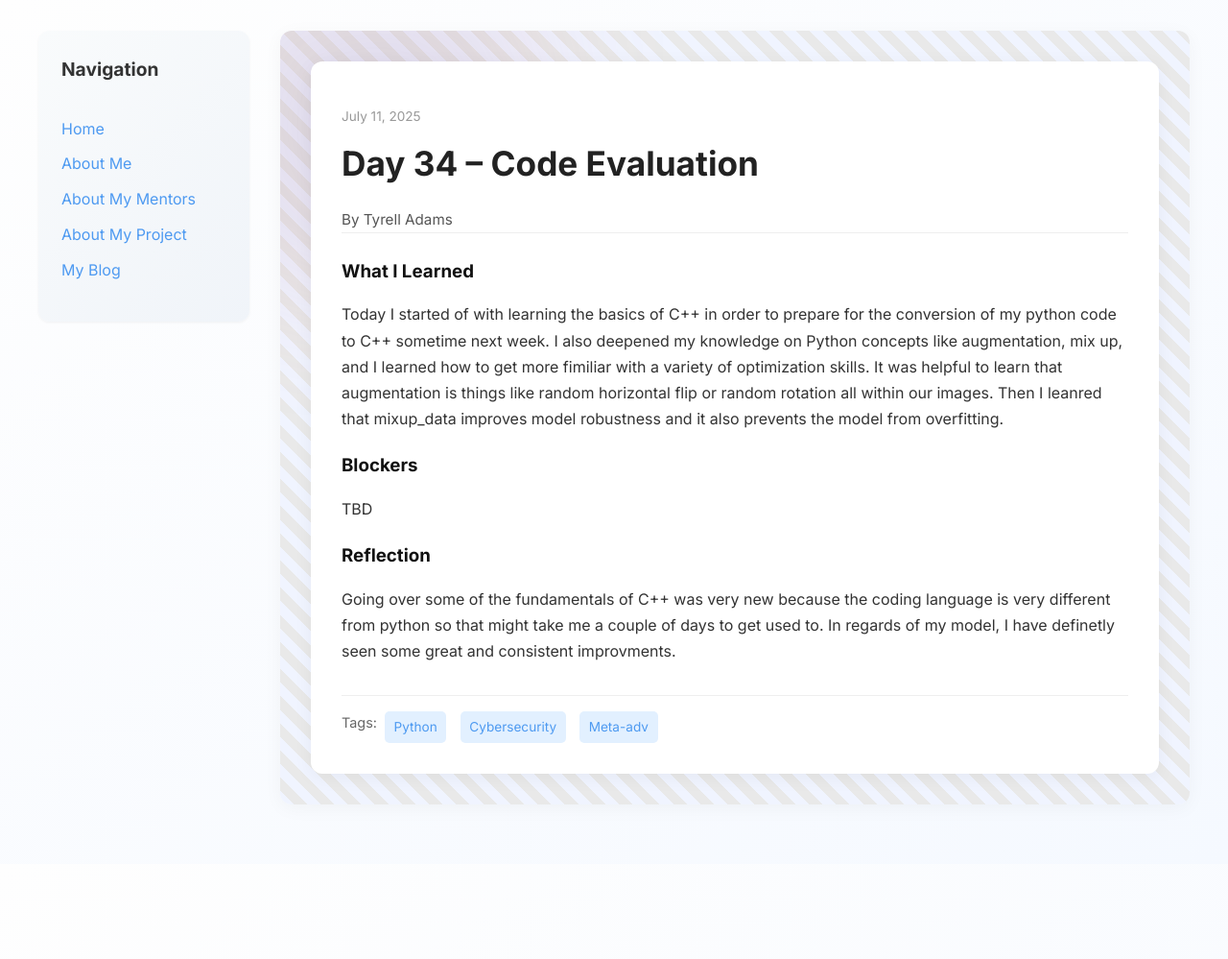
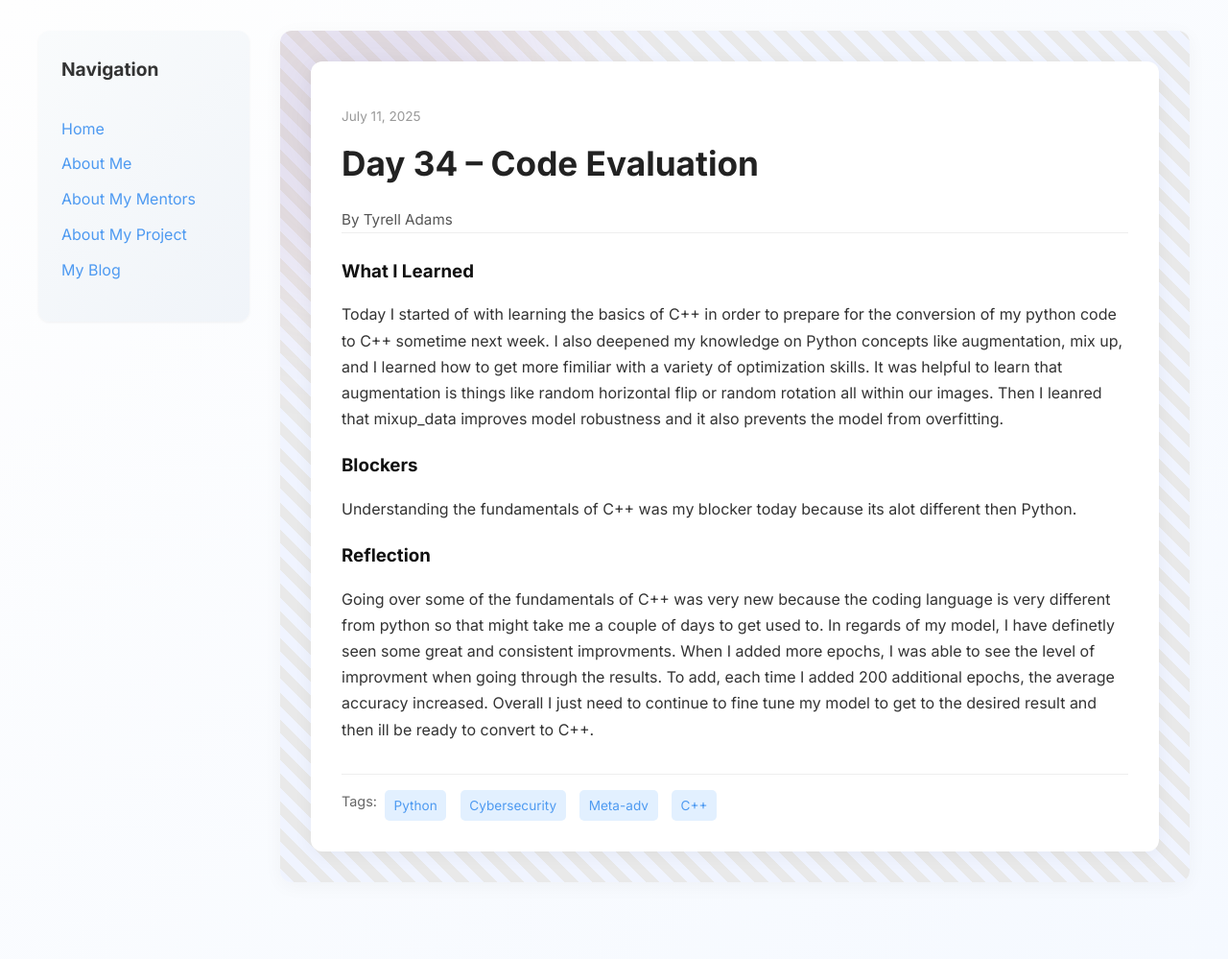
Before and after one commit to Tyrell-Adams/Tyrell-Adams.github.io, a Jekyll site: the page built from _posts/2025-07-11-day-34.md, in a window 1280 px wide. Shown: the whole page at 96% size. Built offline with Jekyll 4.4.1, drawn with Linux system fonts in a browser that asks for light colours; before the commit the page ends 900 px from its top, so only the background shows below that.

Commit message:
Update 2025-07-11-day-34.md

```diff
--- a/_posts/2025-07-11-day-34.md
+++ b/_posts/2025-07-11-day-34.md
@@ -4,12 +4,12 @@ title: "Day 34 – Code Evaluation"
 date: 2025-07-11
 author: Tyrell Adams
 permalink: /day34.html
-tags: ["Python", "Cybersecurity", "Meta-adv"]
+tags: ["Python", "Cybersecurity", "Meta-adv", "C++"]
 
 what_i_learned: |
   Today I started of with learning the basics of C++ in order to prepare for the conversion of my python code to C++ sometime next week. I also deepened my knowledge on Python concepts like augmentation, mix up, and I learned how to get more fimiliar with a variety of optimization skills. It was helpful to learn that augmentation is things like random horizontal flip or random rotation all within our images. Then I leanred that mixup_data improves model robustness and it also prevents the model from overfitting.
 blockers: |
-  TBD
+  Understanding the fundamentals of C++ was my blocker today because its alot different then Python.
 reflection: |
-  Going over some of the fundamentals of C++ was very new because the coding language is very different from python so that might take me a couple of days to get used to. In regards of my model, I have definetly seen some great and consistent improvments.
+  Going over some of the fundamentals of C++ was very new because the coding language is very different from python so that might take me a couple of days to get used to. In regards of my model, I have definetly seen some great and consistent improvments. When I added more epochs, I was able to see the level of improvment when going through the results. To add, each time I added 200 additional epochs, the average accuracy increased. Overall I just need to continue to fine tune my model to get to the desired result and then ill be ready to convert to C++.
 ---
```
